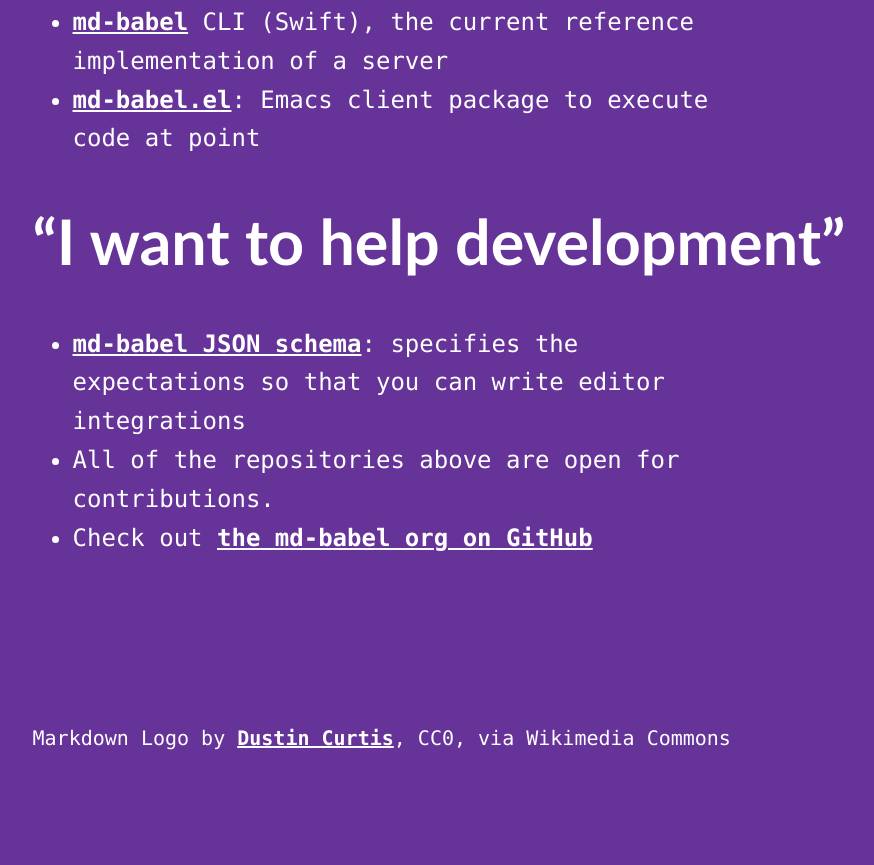
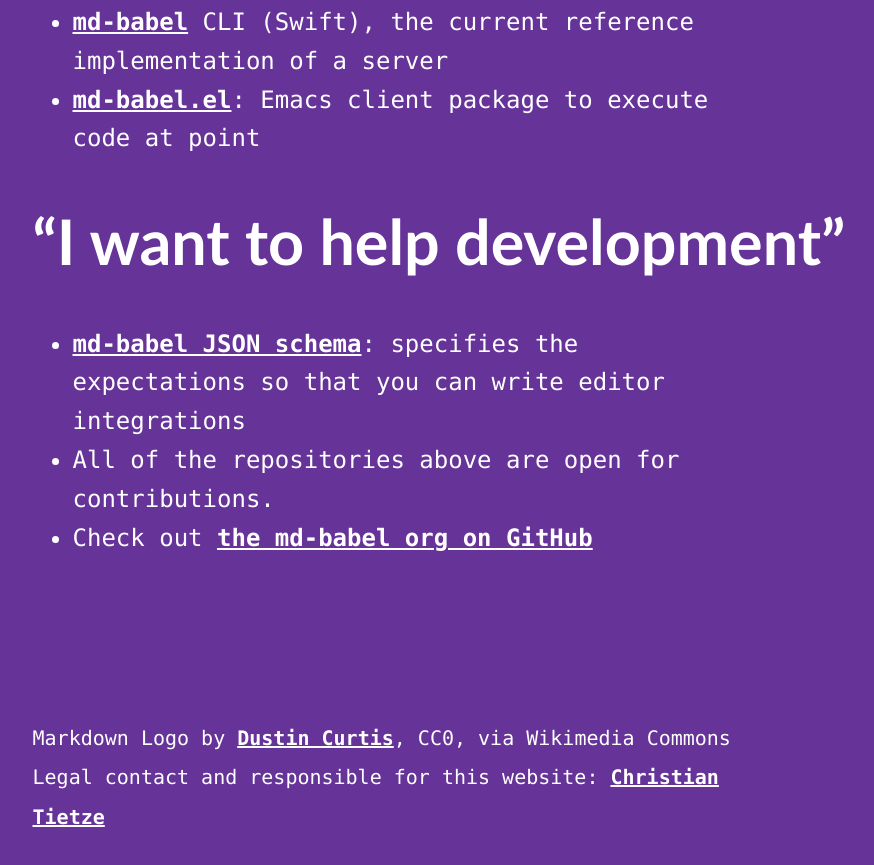
Before and after one commit to md-babel/md-babel.github.io, a plain HTML site: page index.html in a window 1280 px wide. Shown: the part 1269-2134 px from the top of the page, without its empty margins (156-1030 px from the left). Before the commit the page ends 2106 px from the top, so only its background shows below. Drawn offline with Linux system fonts and the light colour scheme.

Commit message:
add legal info

```diff
--- a/index.html
+++ b/index.html
@@ -92,6 +92,7 @@
     </main>
     <footer class="container">
       <p><small>Markdown Logo by <a href="https://commons.wikimedia.org/wiki/File:Markdown-mark.svg">Dustin Curtis</a>, CC0, via Wikimedia Commons</small></p>
+      <p><small>Legal contact and responsible for this website: <a href="https://christiantietze.de/legal-info-privacy/">Christian Tietze</a></small></p>
     </footer>
   </body>
 </html>
```
